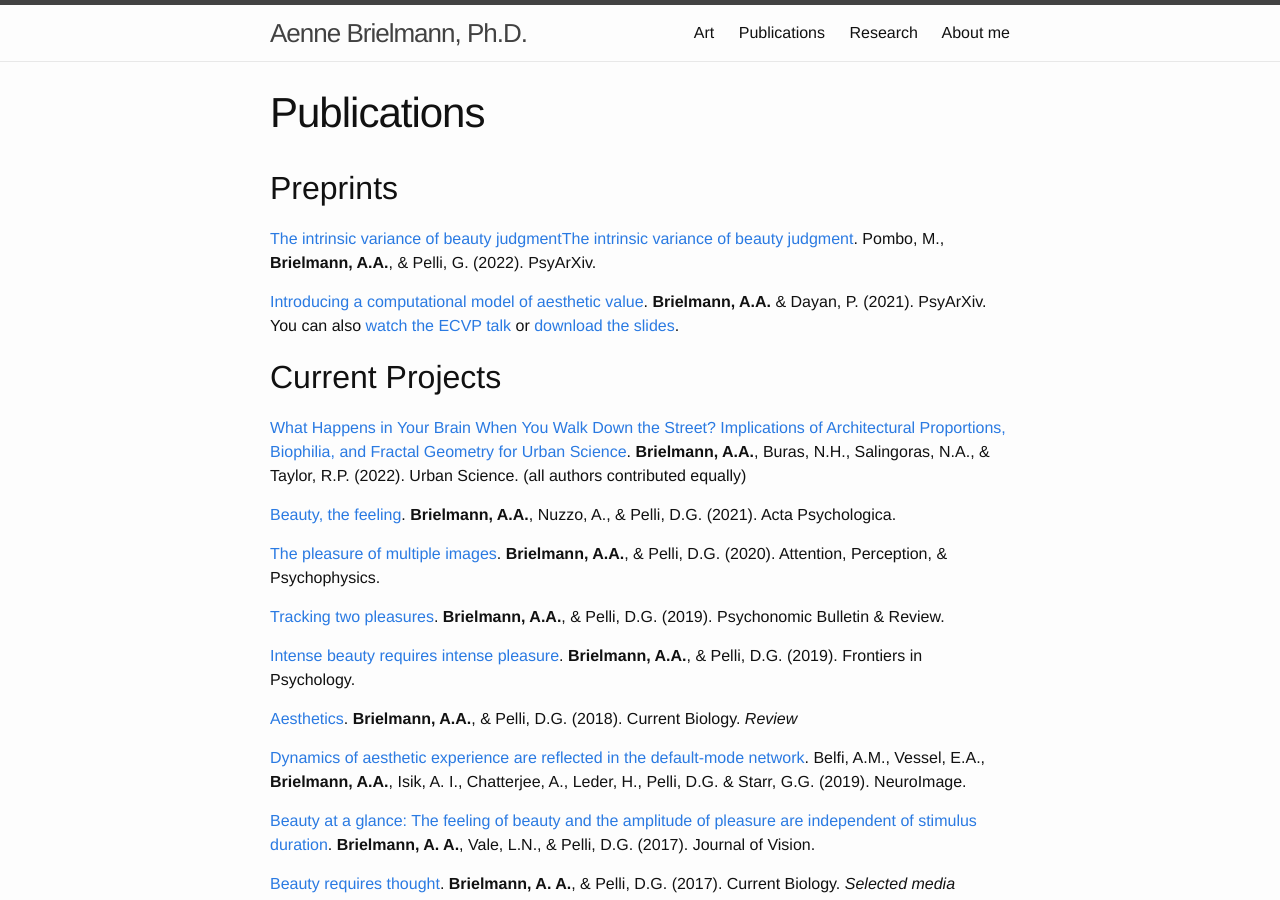
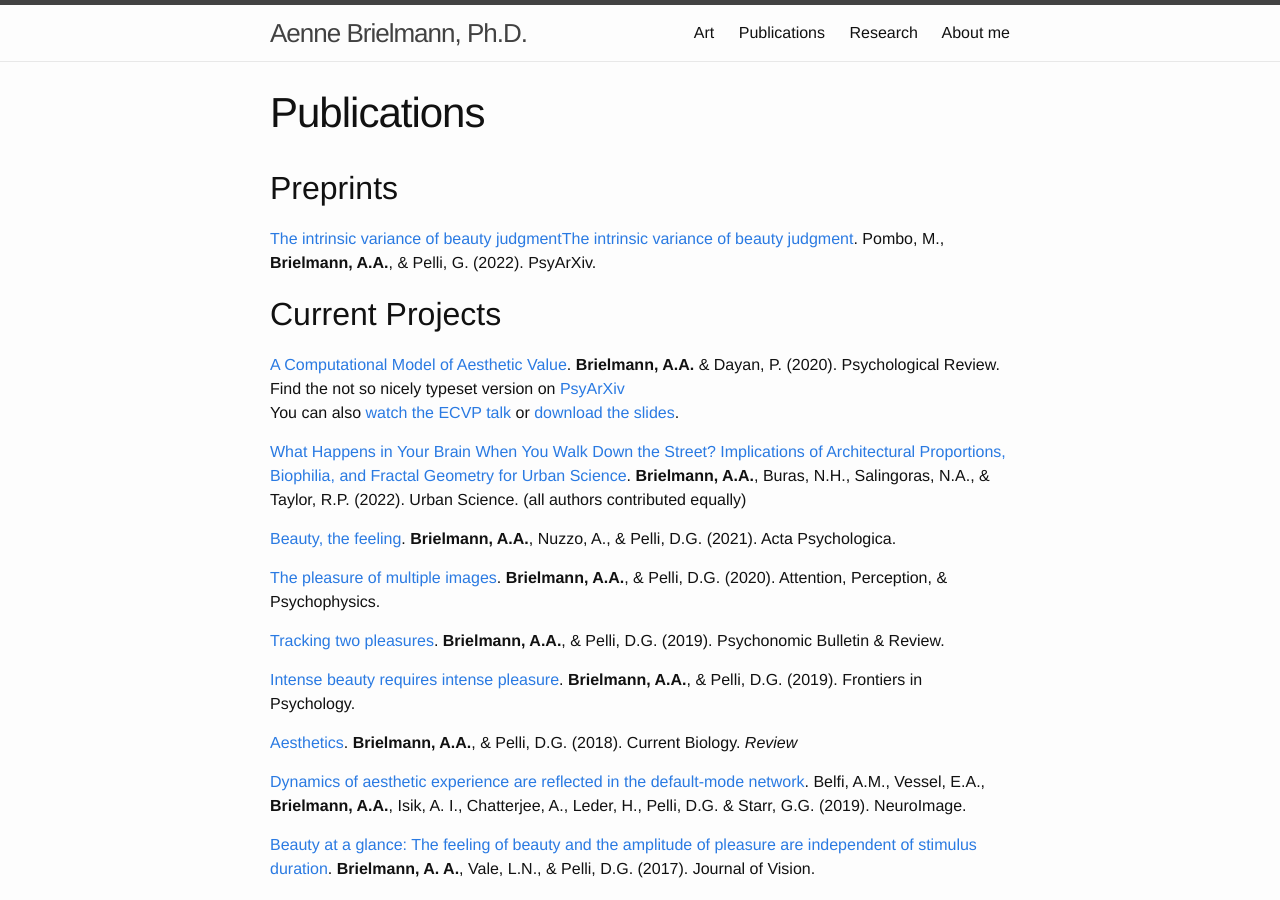
Before and after one commit to aenneb/aenneb.github.io, a Jekyll site: the page built from publications.md, in a window 1280 px wide and 900 px high. Built offline with Jekyll 4.4.1, drawn with Linux system fonts in a browser that asks for light colours.

Commit message:
update ref for intro paper

```diff
--- a/publications.md
+++ b/publications.md
@@ -8,11 +8,12 @@
 
 [The intrinsic variance of beauty judgmentThe intrinsic variance of beauty judgment](https://psyarxiv.com/jm83e/). Pombo, M., **Brielmann, A.A.**, & Pelli, G. (2022). PsyArXiv.
 
-[Introducing a computational model of aesthetic value](https://psyarxiv.com/eaqkc/). **Brielmann, A.A.** & Dayan, P. (2021). PsyArXiv. <br/>
+
+## Current Projects
+[A Computational Model of Aesthetic Value](https://psycnet.apa.org/record/2022-78031-001). **Brielmann, A.A.** & Dayan, P. (2020). Psychological Review. <br/>
+Find the not so nicely typeset version on [PsyArXiv](https://psyarxiv.com/eaqkc/)<br/>
 You can also <a href="https://aenneb.github.io/files/BrielmannDayan_talk_ECVP2021_noQA.mp4" target="_blank">watch the ECVP talk</a> or <a href="https://aenneb.github.io/files/BrielmannDayan_ECVP_2021.pdf" target="_blank">download the slides</a>.
 
-
-## Current Projects
 [What Happens in Your Brain When You Walk Down the Street? Implications of Architectural Proportions, Biophilia, and Fractal Geometry for Urban Science](https://www.mdpi.com/2413-8851/6/1/3). **Brielmann, A.A.**, Buras, N.H., Salingoras, N.A., & Taylor, R.P. (2022). Urban Science. (all authors contributed equally)
 
 [Beauty, the feeling](https://www.sciencedirect.com/science/article/pii/S0001691821001153). **Brielmann, A.A.**, Nuzzo, A., & Pelli, D.G. (2021). Acta Psychologica.
```
